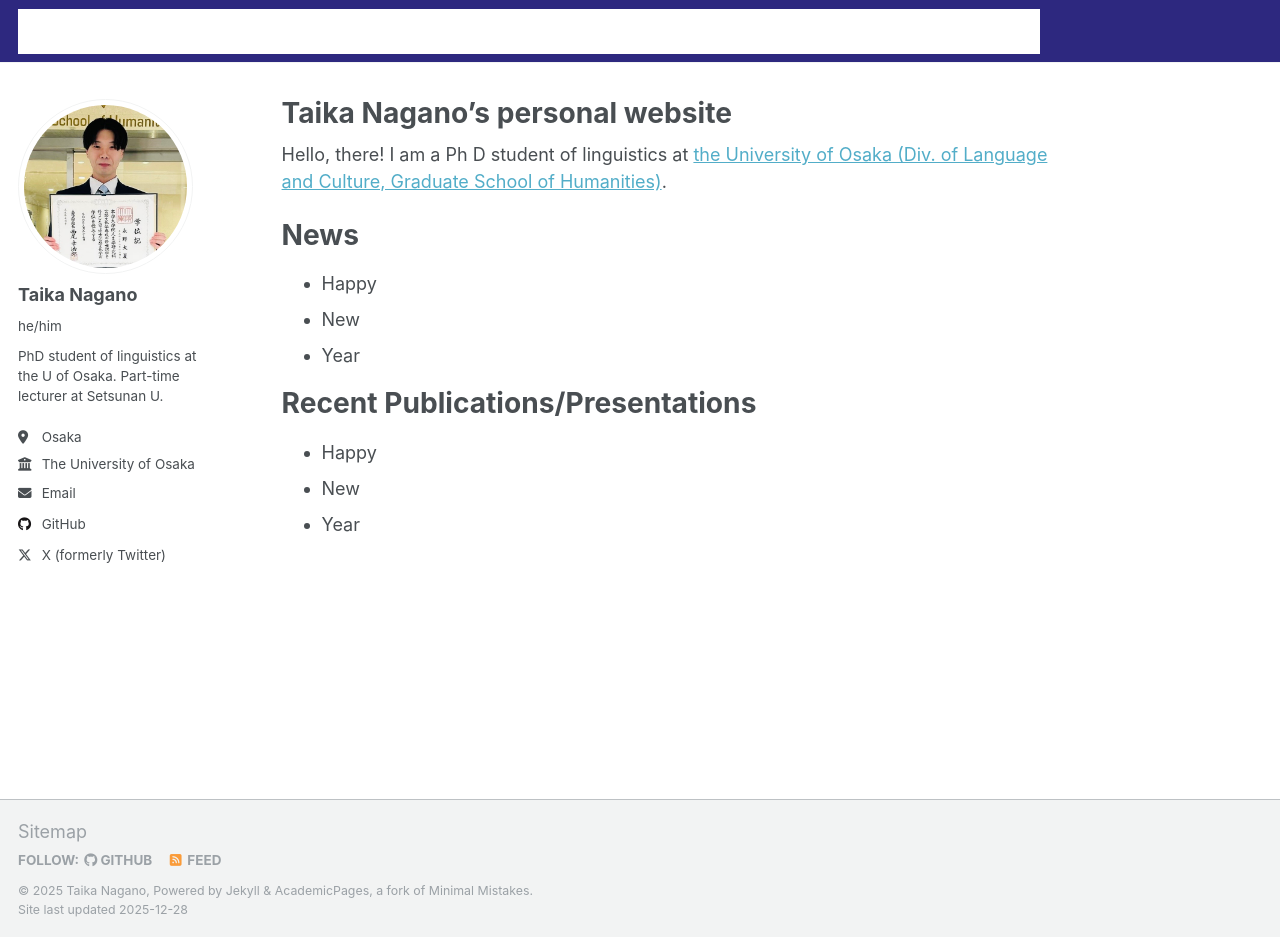
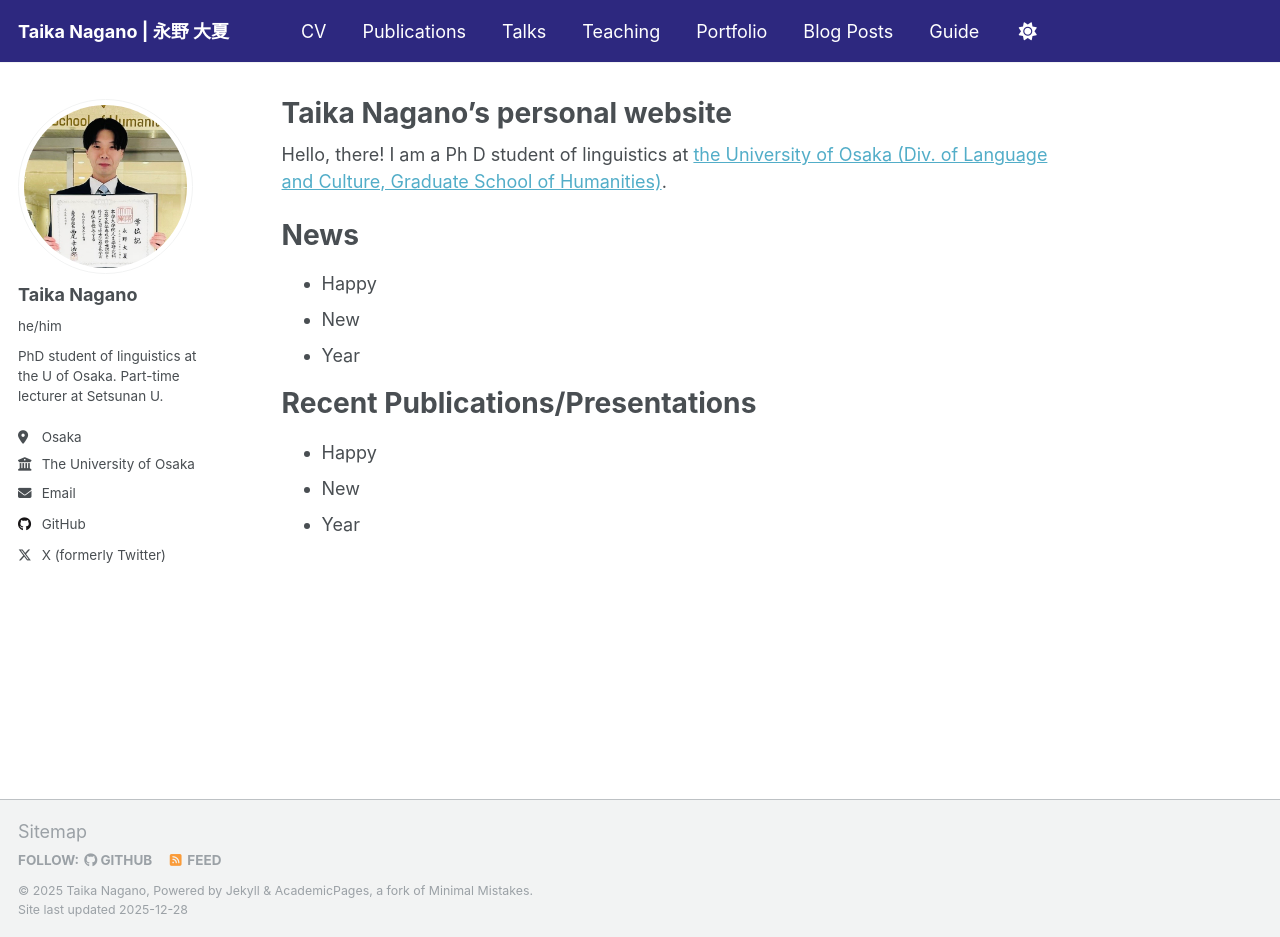
Before and after one commit to TaikaNagano/taikanagano.github.io, a Jekyll site: the page built from _pages/about.md, in a window 1280 px wide and 937 px high. Built offline with Jekyll 4.4.1, drawn with Linux system fonts in a browser that asks for light colours.

Commit message:
Update main.scss

```diff
--- a/assets/css/main.scss
+++ b/assets/css/main.scss
@@ -34,55 +34,45 @@
     "vendor/magnific-popup/magnific-popup"
 ;
 
-/* ===== Handai Blue: masthead + nav (force) ===== */
+/* ===== Force Handai Blue only for header/nav ===== */
 
-/* ヘッダー全体の背景 */
-.masthead,
+.masthead {
+  background: var(--global-masthead-bg-color) !important;
+}
+
+/* 中の白っぽい帯を消す（ここが “本文と同じ色” に見える原因） */
 .masthead__inner-wrap,
 .masthead__menu,
-nav.greedy-nav,
 .greedy-nav,
-.greedy-nav .visible-links,
-.greedy-nav .hidden-links {
-  background: #2D287F !important;
-  background-color: #2D287F !important;
+.greedy-nav .visible-links {
+  background: transparent !important;
 }
 
-/* ヘッダー内の文字色（サイト名・メニュー） */
+/* 各メニュー項目が var(--global-bg-color) を塗ってくるのを潰す */
+.masthead__menu-item {
+  background-color: transparent !important;
+}
+
+/* 文字色 */
 .masthead a,
-.masthead a:visited,
 .greedy-nav a,
-.greedy-nav a:visited,
-.masthead__title,
-.masthead__menu-item a {
+.masthead__title {
   color: #fff !important;
 }
-
-/* hover */
 .masthead a:hover,
 .greedy-nav a:hover {
   color: #e5e7eb !important;
 }
 
-/* ハンバーガー（三本線） */
-.greedy-nav__toggle,
-.greedy-nav button {
+/* ドロップダウン（折りたたみメニュー）は青で */
+.greedy-nav .hidden-links {
+  background: var(--global-masthead-bg-color) !important;
+}
+.greedy-nav .hidden-links a {
   color: #fff !important;
 }
-.greedy-nav .navicon,
-.greedy-nav .navicon:before,
-.greedy-nav .navicon:after {
-  background: #fff !important;
+
+/* ハンバーガーのボタン（背景が灰色になりがち） */
+.greedy-nav button {
+  background-color: var(--global-masthead-bg-color) !important;
 }
-
-/* ダークモードでも同じ色に固定（最優先） */
-html[data-theme="dark"] .masthead,
-html[data-theme="dark"] .masthead__inner-wrap,
-html[data-theme="dark"] .masthead__menu,
-html[data-theme="dark"] nav.greedy-nav,
-html[data-theme="dark"] .greedy-nav,
-html[data-theme="dark"] .greedy-nav .visible-links,
-html[data-theme="dark"] .greedy-nav .hidden-links {
-  background: #2D287F !important;
-  background-color: #2D287F !important;
-}
```
